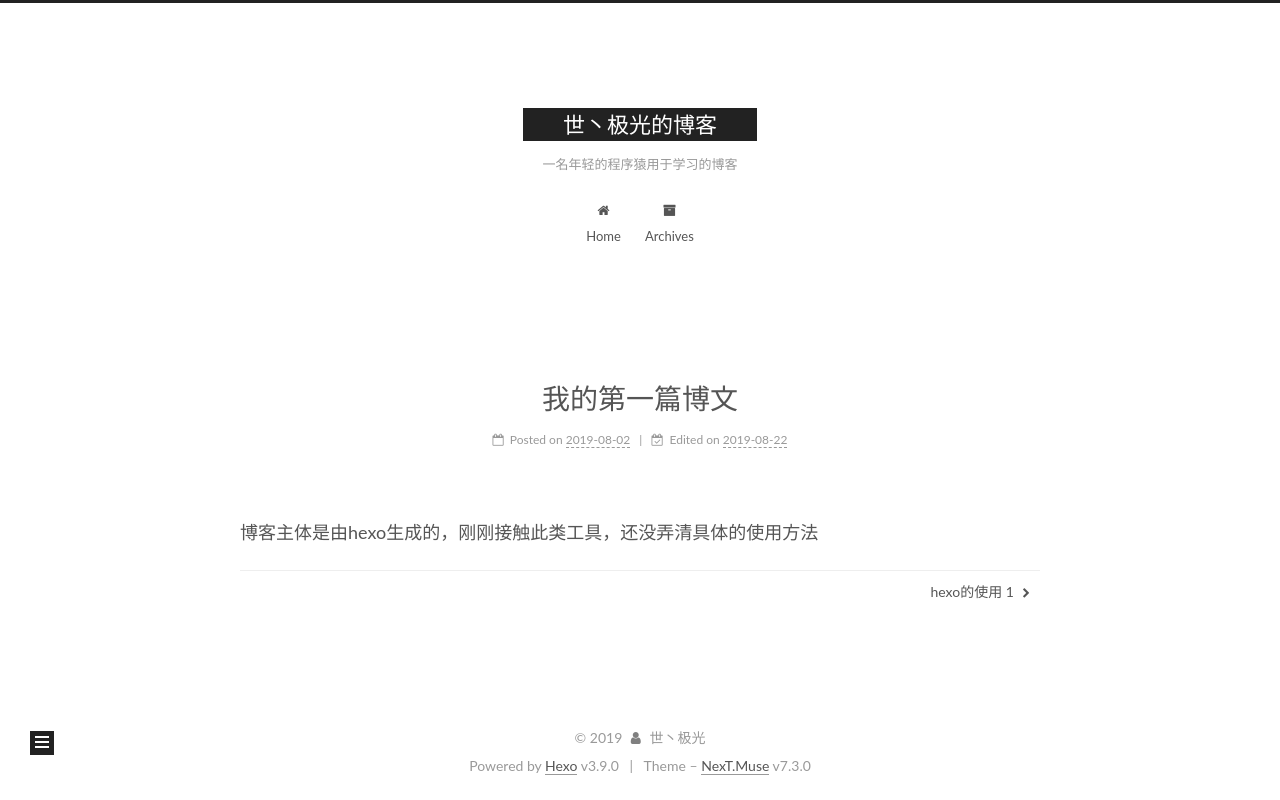
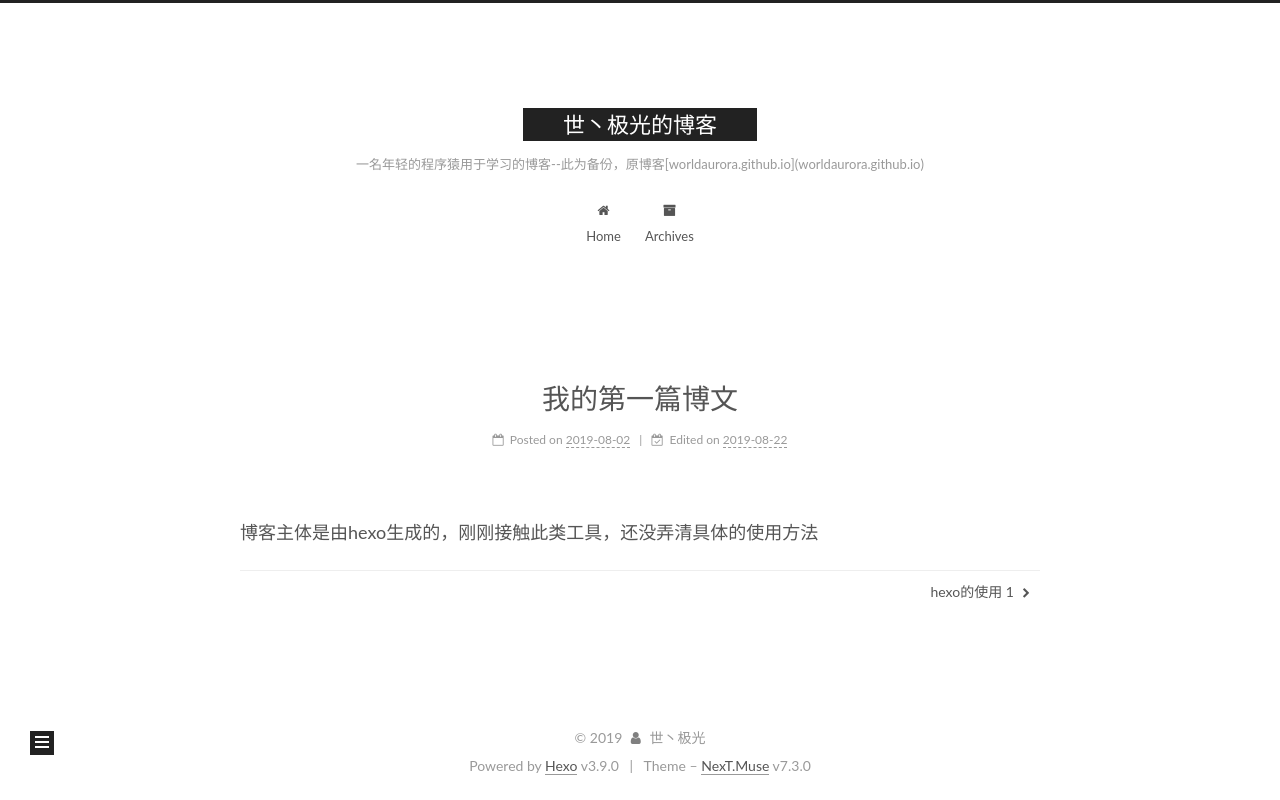
Before and after one commit to EraAurora/eraaurora.github.io, a plain HTML site: page 2019/08/02/first-blog/index.html in a window 1280 px wide. Drawn offline with Linux system fonts and the light colour scheme.

Commit message:
Site updated: 2019-08-22 08:07:22

```diff
--- a/2019/08/02/first-blog/index.html
+++ b/2019/08/02/first-blog/index.html
@@ -133,7 +133,7 @@
         <span class="logo-line-after"><i></i></span>
       </a>
     </div>
-        <p class="site-subtitle">一名年轻的程序猿用于学习的博客</p>
+        <p class="site-subtitle">一名年轻的程序猿用于学习的博客--此为备份，原博客[worldaurora.github.io](worldaurora.github.io)</p>
 
   </div>
 
```
Also changed, not shown: 2019/08/02/hexo-usered1/index.html (+1 -1 lines), 2019/08/02/hexo-usered2/index.html (+1 -1 lines), 2019/08/03/set-zsh/index.html (+1 -1 lines), 2019/08/19/vim-usered1/index.html (+1 -1 lines), 2019/08/22/hello-world/index.html (+1 -1 lines), archives/2019/08/index.html (+1 -1 lines), archives/2019/index.html (+1 -1 lines), archives/index.html (+1 -1 lines), index.html (+1 -1 lines), tags/hexo/index.html (+1 -1 lines), tags/vim/index.html (+1 -1 lines), tags/zsh/index.html (+1 -1 lines).
